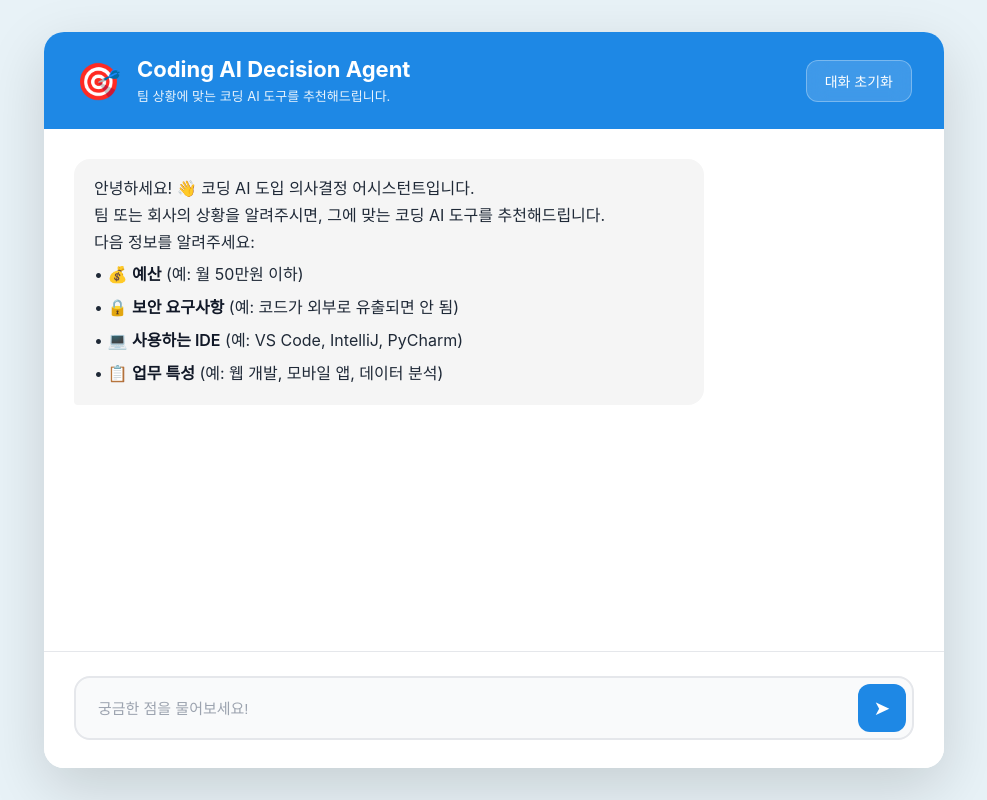
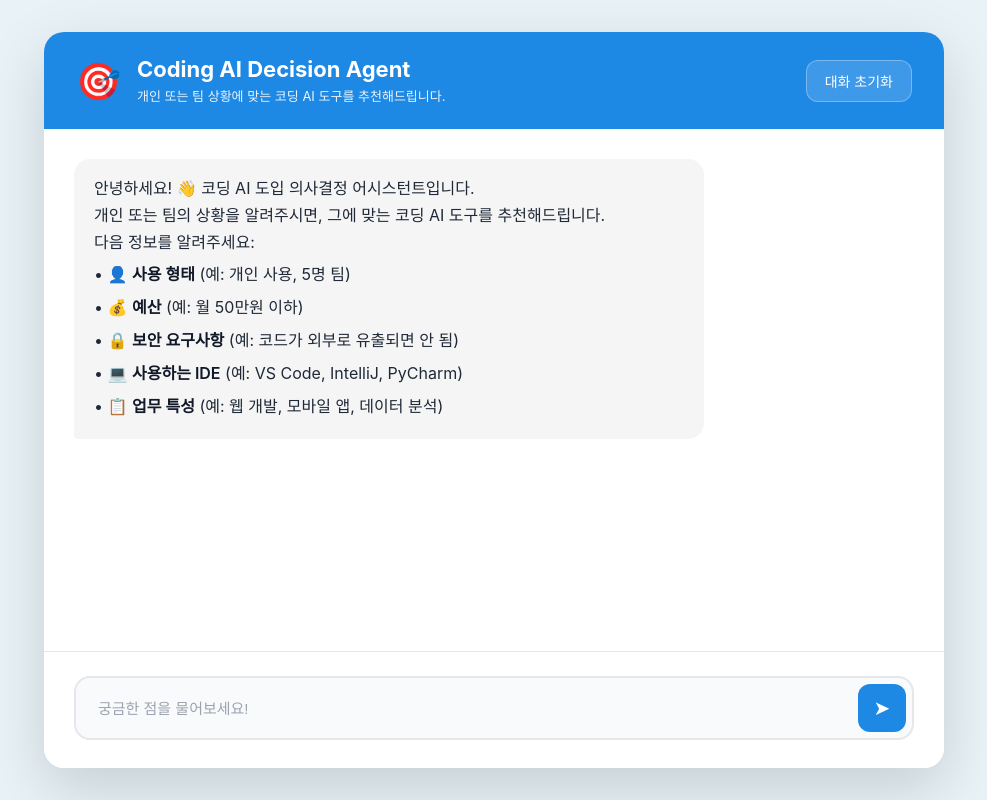
Before and after one commit to H-JUYEONG/ai-agent, a FastAPI app: page / in a window 1280 px wide. Shown: the whole page, without its empty margins (146-1133 px from the left). Run offline with FastAPI, Linux system fonts and the light colour scheme.

```diff
--- a/app/static/js/chat.js
+++ b/app/static/js/chat.js
@@ -12,7 +12,7 @@ function appendMessageWithOptions() {
     // 메시지 말풍선
     const messageDiv = document.createElement("div");
     messageDiv.className = "message assistant";
-    messageDiv.innerHTML = "안녕하세요! 👋 코딩 AI 도입 의사결정 어시스턴트입니다.<br><br>팀 또는 회사의 상황을 알려주시면, 그에 맞는 코딩 AI 도구를 추천해드립니다.<br><br>다음 정보를 알려주세요:<br>• 💰 <strong>예산</strong> (예: 월 50만원 이하)<br>• 🔒 <strong>보안 요구사항</strong> (예: 코드가 외부로 유출되면 안 됨)<br>• 💻 <strong>사용하는 IDE</strong> (예: VS Code, IntelliJ, PyCharm)<br>• 📋 <strong>업무 특성</strong> (예: 웹 개발, 모바일 앱, 데이터 분석)";
+    messageDiv.innerHTML = "안녕하세요! 👋 코딩 AI 도입 의사결정 어시스턴트입니다.<br><br>개인 또는 팀의 상황을 알려주시면, 그에 맞는 코딩 AI 도구를 추천해드립니다.<br><br>다음 정보를 알려주세요:<br>• 👤 <strong>사용 형태</strong> (예: 개인 사용, 5명 팀)<br>• 💰 <strong>예산</strong> (예: 월 50만원 이하)<br>• 🔒 <strong>보안 요구사항</strong> (예: 코드가 외부로 유출되면 안 됨)<br>• 💻 <strong>사용하는 IDE</strong> (예: VS Code, IntelliJ, PyCharm)<br>• 📋 <strong>업무 특성</strong> (예: 웹 개발, 모바일 앱, 데이터 분석)";
     messages.appendChild(messageDiv);
     messages.scrollTop = messages.scrollHeight;
 }
@@ -114,7 +114,7 @@ function showLoading() {
             <span></span>
         </div>
         <p style="margin-top: 8px; color: #666; font-size: 13px;">
-            🔍 팀 상황에 맞는 코딩 AI 도구를 분석하고 있습니다...
+            🔍 개인/팀 상황에 맞는 코딩 AI 도구를 분석하고 있습니다...
         </p>
     `;
     messages.appendChild(loadingDiv);
--- a/app/templates/index.html
+++ b/app/templates/index.html
@@ -15,7 +15,7 @@
                     <div class="ai-icon">🎯</div>
                     <div class="header-text">
                         <h1>Coding AI Decision Agent</h1>
-                        <p>팀 상황에 맞는 코딩 AI 도구를 추천해드립니다.</p>
+                        <p>개인 또는 팀 상황에 맞는 코딩 AI 도구를 추천해드립니다.</p>
                     </div>
                 </div>
                 <button class="clear-btn" onclick="clearChat()">
```
